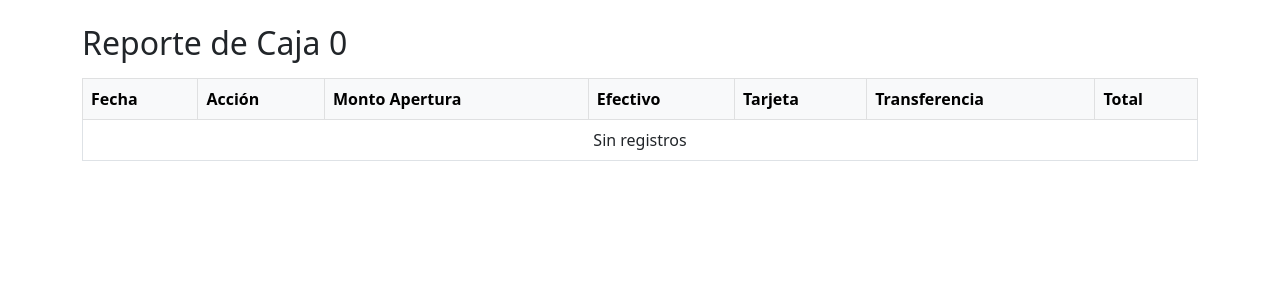
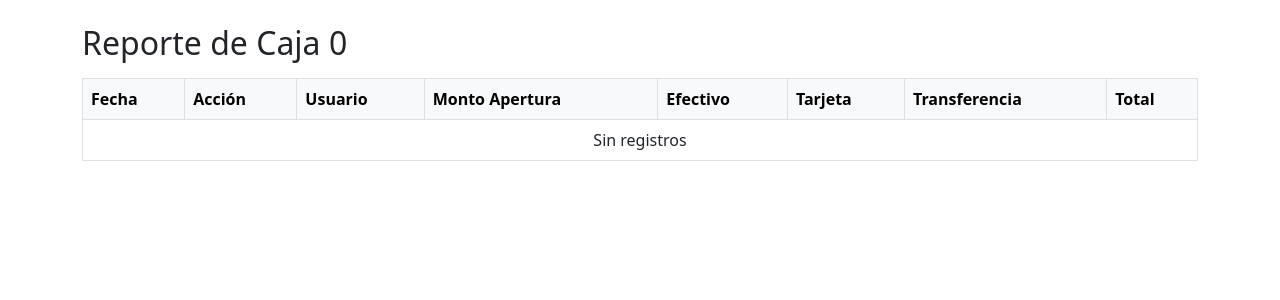
Before and after one commit to luisguzman123/lele_cell, a PHP site: page /paginas/movimientos/ventas/apertura_cierre/imprimir.php in a window 1280 px wide. Shown: the top 300 px of the page. Run offline with PHP 8.4, Linux system fonts and the light colour scheme; data comes from the database, SQL or seed files in the repository; tables that the repository leaves empty hold one stand-in row (values such as "Sample post").

Commit message:
Track user opening for caja

```diff
--- a/lele_cell.sql
+++ b/lele_cell.sql
@@ -1195,6 +1195,7 @@ CREATE TABLE servicio_entrega_pago (
 CREATE TABLE `caja_registro` (
   `id_registro` int(11) NOT NULL AUTO_INCREMENT,
   `id_caja` int(11) NOT NULL,
+  `id_usuario` int(11) NOT NULL,
   `fecha` datetime NOT NULL DEFAULT CURRENT_TIMESTAMP,
   `monto_apertura` decimal(10,2) NOT NULL DEFAULT 0,
   `efectivo` decimal(10,2) NOT NULL DEFAULT 0,
--- a/paginas/movimientos/ventas/apertura_cierre/imprimir.php
+++ b/paginas/movimientos/ventas/apertura_cierre/imprimir.php
@@ -1,4 +1,5 @@
 <?php
+session_start();
 require_once '../../../../conexion/db.php';
 
 $caja = isset($_GET['caja']) ? intval($_GET['caja']) : 0;
@@ -10,11 +11,27 @@ $hasInputs = isset(
     $_GET['total']
 );
 
+$db = new DB();
+$pdo = $db->conectar();
+
+if (!isset($_SESSION['id_usuario'])) {
+    if (isset($_SESSION['usuario'])) {
+        $stmt = $pdo->prepare("SELECT id_usuario FROM usuario WHERE usuario = :usuario");
+        $stmt->execute(['usuario' => $_SESSION['usuario']]);
+        $user = $stmt->fetch(PDO::FETCH_ASSOC);
+        if ($user) {
+            $_SESSION['id_usuario'] = $user['id_usuario'];
+        }
+    }
+}
+$idUsuario = $_SESSION['id_usuario'] ?? 0;
+
 if ($hasInputs) {
     $registros = [
         (object) [
             'fecha' => date('Y-m-d H:i:s'),
             'accion' => 'ARQUEO',
+            'usuario' => $_SESSION['usuario'] ?? '',
             'monto_apertura' => intval($_GET['monto_apertura']),
             'efectivo' => intval($_GET['efectivo']),
             'tarjeta' => intval($_GET['tarjeta']),
@@ -23,10 +40,11 @@ if ($hasInputs) {
         ]
     ];
 } else {
-    $db = new DB();
-    $pdo = $db->conectar();
-    $stmt = $pdo->prepare("SELECT fecha, accion, monto_apertura, efectivo, tarjeta, transferencia, total FROM caja_registro WHERE id_caja = :id_caja ORDER BY fecha DESC");
-    $stmt->execute(['id_caja' => $caja]);
+    $stmt = $pdo->prepare("SELECT cr.fecha, cr.accion, cr.monto_apertura, cr.efectivo, cr.tarjeta, cr.transferencia, cr.total, u.usuario FROM caja_registro cr JOIN usuario u ON u.id_usuario = cr.id_usuario WHERE cr.id_caja = :id_caja AND cr.id_usuario = :id_usuario ORDER BY cr.fecha DESC");
+    $stmt->execute([
+        'id_caja' => $caja,
+        'id_usuario' => $idUsuario
+    ]);
     $registros = $stmt->fetchAll(PDO::FETCH_OBJ);
 }
 ?>
@@ -45,6 +63,7 @@ if ($hasInputs) {
             <tr>
                 <th>Fecha</th>
                 <th>Acción</th>
+                <th>Usuario</th>
                 <th>Monto Apertura</th>
                 <th>Efectivo</th>
                 <th>Tarjeta</th>
@@ -54,12 +73,13 @@ if ($hasInputs) {
         </thead>
         <tbody>
         <?php if (count($registros) === 0): ?>
-            <tr><td colspan="7" class="text-center">Sin registros</td></tr>
+            <tr><td colspan="8" class="text-center">Sin registros</td></tr>
         <?php else: ?>
             <?php foreach ($registros as $r): ?>
             <tr>
                 <td><?= htmlspecialchars($r->fecha) ?></td>
                 <td><?= htmlspecialchars($r->accion) ?></td>
+                <td><?= htmlspecialchars($r->usuario ?? '') ?></td>
                 <td class="text-end"><?= number_format($r->monto_apertura, 0, ',', '.') ?></td>
                 <td class="text-end"><?= number_format($r->efectivo, 0, ',', '.') ?></td>
                 <td class="text-end"><?= number_format($r->tarjeta, 0, ',', '.') ?></td>
```
Also changed, not shown: controladores/caja.php (+34 -6 lines).
